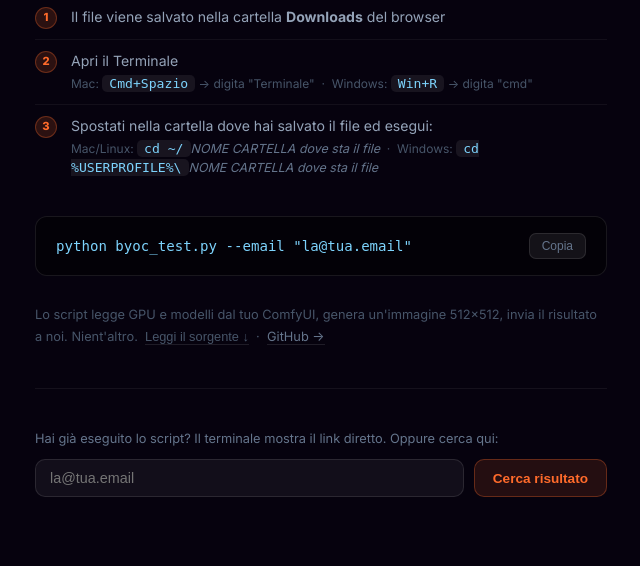
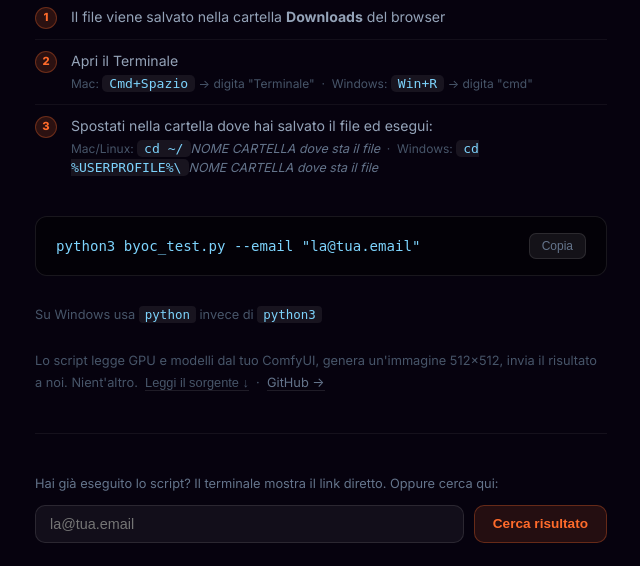
Before and after one commit to ObiriecLabs/delulureel, a Flask app: template templates/byoc/test.html in a window 1280 px wide. Shown: the part 595-1161 px from the top of the page, without its empty margins (319-959 px from the left). Before the commit the page ends 1092 px from the top, so only its background shows below. Run offline with Flask 3, Linux system fonts and the light colour scheme; the template is opened without the code that fills it, so the values that code supplies are empty.

Commit message:
byoc: fix python3 command, add Windows note
macOS 12.3+ removed the `python` symlink — use `python3`.
Added Windows note (python vs python3) below the run block.

Co-Authored-By: Claude Sonnet 4.6 <noreply@anthropic.com>

```diff
--- a/static/byoc_test.py
+++ b/static/byoc_test.py
@@ -17,7 +17,8 @@ DATA that never leaves your machine
   • Anything not listed above
 
 Requirements  Python 3.8+  and  pip install requests
-Usage         python byoc_test.py --email you@example.com
+Usage         python3 byoc_test.py --email you@example.com   (Mac/Linux)
+              python  byoc_test.py --email you@example.com   (Windows)
 Source        https://github.com/ObiriecLabs/delulureel/blob/main/byoc_test.py
 """
 
--- a/templates/byoc/test.html
+++ b/templates/byoc/test.html
@@ -137,9 +137,13 @@ pre.src-pre     { background:rgba(0,0,0,.5); border:1px solid rgba(255,255,255,.
 
   <!-- Run command -->
   <div class="run-block">
-    <span class="run-code">python byoc_test.py --email "la@tua.email"</span>
+    <span class="run-code">python3 byoc_test.py --email "la@tua.email"</span>
     <button class="copy-btn" onclick="copyRun(this)">Copia</button>
   </div>
+
+  <p class="footnote" style="margin-top:8px;margin-bottom:24px;">
+    Su Windows usa <code style="font-size:.78rem;background:rgba(255,255,255,.07);border-radius:4px;padding:1px 6px;color:#7dd3fc;">python</code> invece di <code style="font-size:.78rem;background:rgba(255,255,255,.07);border-radius:4px;padding:1px 6px;color:#7dd3fc;">python3</code>
+  </p>
 
   <!-- Footnote + source -->
   <p class="footnote">
@@ -173,7 +177,7 @@ pre.src-pre     { background:rgba(0,0,0,.5); border:1px solid rgba(255,255,255,.
 {% block scripts %}
 <script>
 function copyRun(btn) {
-  navigator.clipboard.writeText('python byoc_test.py --email "la@tua.email"').then(() => {
+  navigator.clipboard.writeText('python3 byoc_test.py --email "la@tua.email"').then(() => {
     btn.textContent = 'Copiato ✓';
     setTimeout(() => { btn.textContent = 'Copia'; }, 1800);
   });
```
